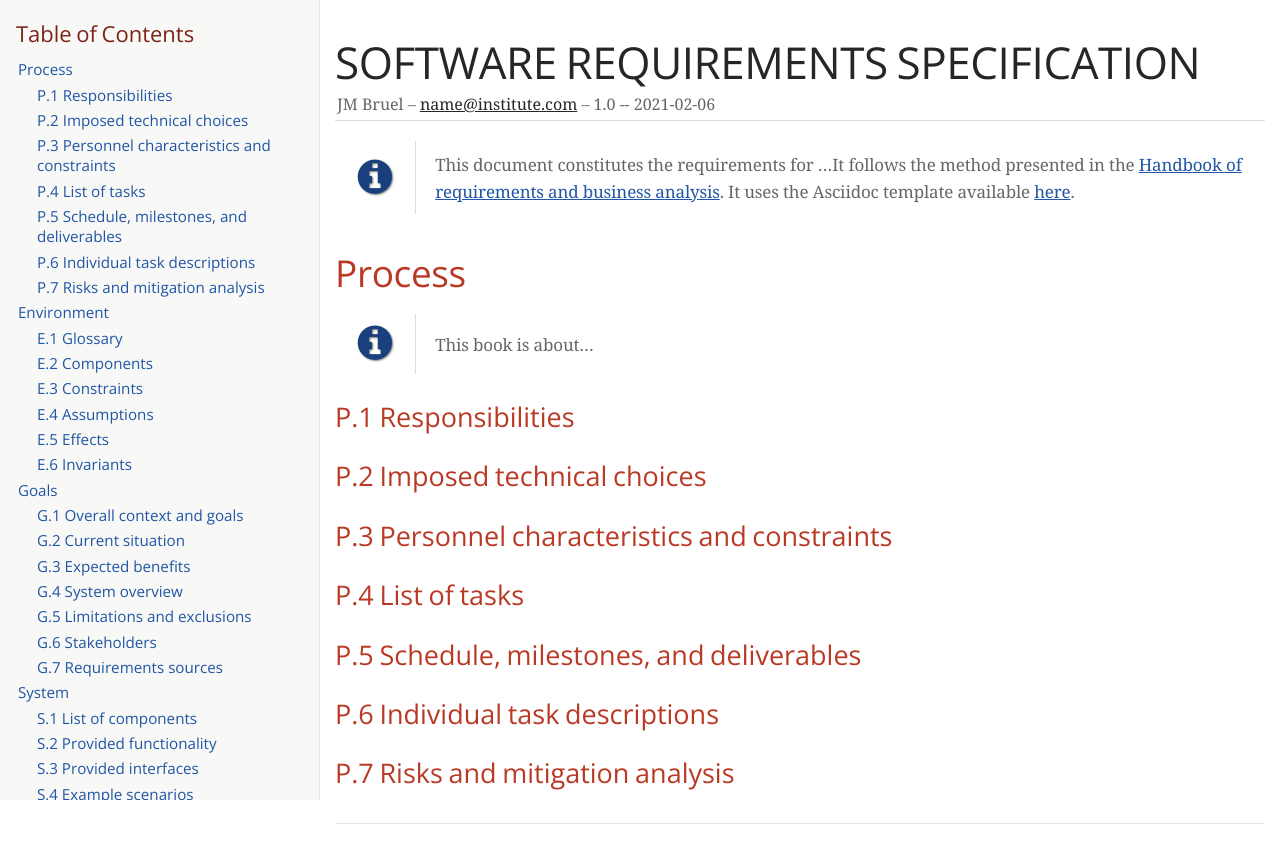
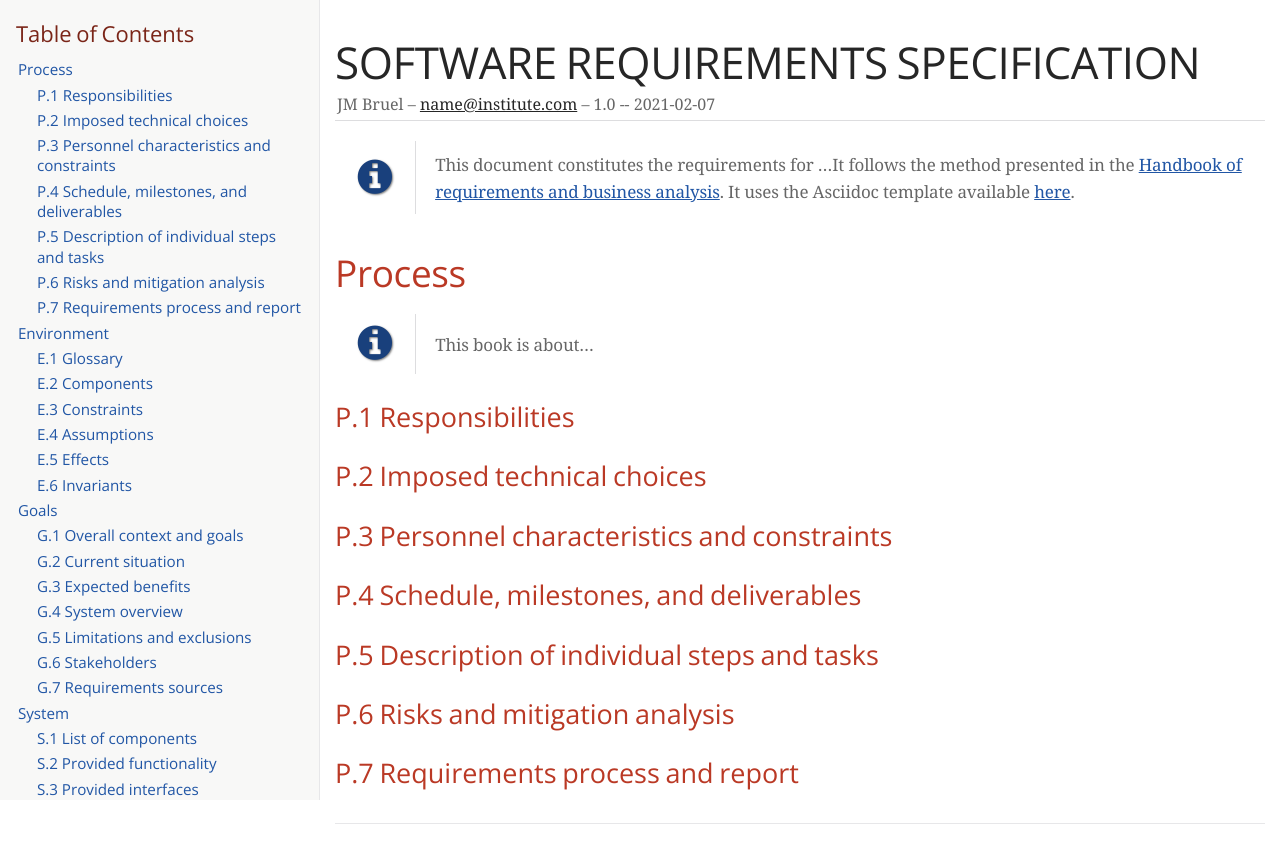
Before and after one commit to FormalRequirements/requirements-handbook-companion, a website: page templates/asciidoc/book.html in a window 1280 px wide. Shown: the top 852 px of the page. Drawn offline with nearby package versions, Linux system fonts and the light colour scheme; a web font is replaced by a local one.

Commit message:
Update from new Process subsections

```diff
--- a/templates/asciidoc/book.html
+++ b/templates/asciidoc/book.html
@@ -446,7 +446,7 @@ body.book #toc,body.book #preamble,body.book h1.sect0,body.book .sect1>h2{page-b
 <div class="details">
 <span id="author" class="author">JM Bruel</span><br>
 <span id="email" class="email"><a href="mailto:name@institute.com">name@institute.com</a></span><br>
-<span id="revdate">1.0 -- 2021-02-06</span>
+<span id="revdate">1.0 -- 2021-02-07</span>
 </div>
 <div id="toc" class="toc2">
 <div id="toctitle">Table of Contents</div>
@@ -456,10 +456,10 @@ body.book #toc,body.book #preamble,body.book h1.sect0,body.book .sect1>h2{page-b
 <li><a href="#_p_1_responsibilities">P.1 Responsibilities</a></li>
 <li><a href="#_p_2_imposed_technical_choices">P.2 Imposed technical choices</a></li>
 <li><a href="#_p_3_personnel_characteristics_and_constraints">P.3 Personnel characteristics and constraints</a></li>
-<li><a href="#_p_4_list_of_tasks">P.4 List of tasks</a></li>
-<li><a href="#_p_5_schedule_milestones_and_deliverables">P.5 Schedule, milestones, and deliverables</a></li>
-<li><a href="#_p_6_individual_task_descriptions">P.6 Individual task descriptions</a></li>
-<li><a href="#_p_7_risks_and_mitigation_analysis">P.7 Risks and mitigation analysis</a></li>
+<li><a href="#_p_4_schedule_milestones_and_deliverables">P.4 Schedule, milestones, and deliverables</a></li>
+<li><a href="#_p_5_description_of_individual_steps_and_tasks">P.5 Description of individual steps and tasks</a></li>
+<li><a href="#_p_6_risks_and_mitigation_analysis">P.6 Risks and mitigation analysis</a></li>
+<li><a href="#_p_7_requirements_process_and_report">P.7 Requirements process and report</a></li>
 </ul>
 </li>
 <li><a href="#_environment">Environment</a>
@@ -544,19 +544,19 @@ This book is about&#8230;&#8203;
 
 </div>
 <div class="sect2">
-<h3 id="_p_4_list_of_tasks">P.4 List of tasks</h3>
+<h3 id="_p_4_schedule_milestones_and_deliverables">P.4 Schedule, milestones, and deliverables</h3>
 
 </div>
 <div class="sect2">
-<h3 id="_p_5_schedule_milestones_and_deliverables">P.5 Schedule, milestones, and deliverables</h3>
+<h3 id="_p_5_description_of_individual_steps_and_tasks">P.5 Description of individual steps and tasks</h3>
 
 </div>
 <div class="sect2">
-<h3 id="_p_6_individual_task_descriptions">P.6 Individual task descriptions</h3>
+<h3 id="_p_6_risks_and_mitigation_analysis">P.6 Risks and mitigation analysis</h3>
 
 </div>
 <div class="sect2">
-<h3 id="_p_7_risks_and_mitigation_analysis">P.7 Risks and mitigation analysis</h3>
+<h3 id="_p_7_requirements_process_and_report">P.7 Requirements process and report</h3>
 
 </div>
 </div>
@@ -829,7 +829,7 @@ This is a <strong>T</strong>o <strong>B</strong>e <strong>D</strong>etermined el
 </div>
 <div id="footer">
 <div id="footer-text">
-Last updated 2021-02-06 14:30:22 +0100
+Last updated 2021-02-07 17:20:05 +0100
 </div>
 </div>
 </body>
```
Also changed, not shown: 4 other files.
